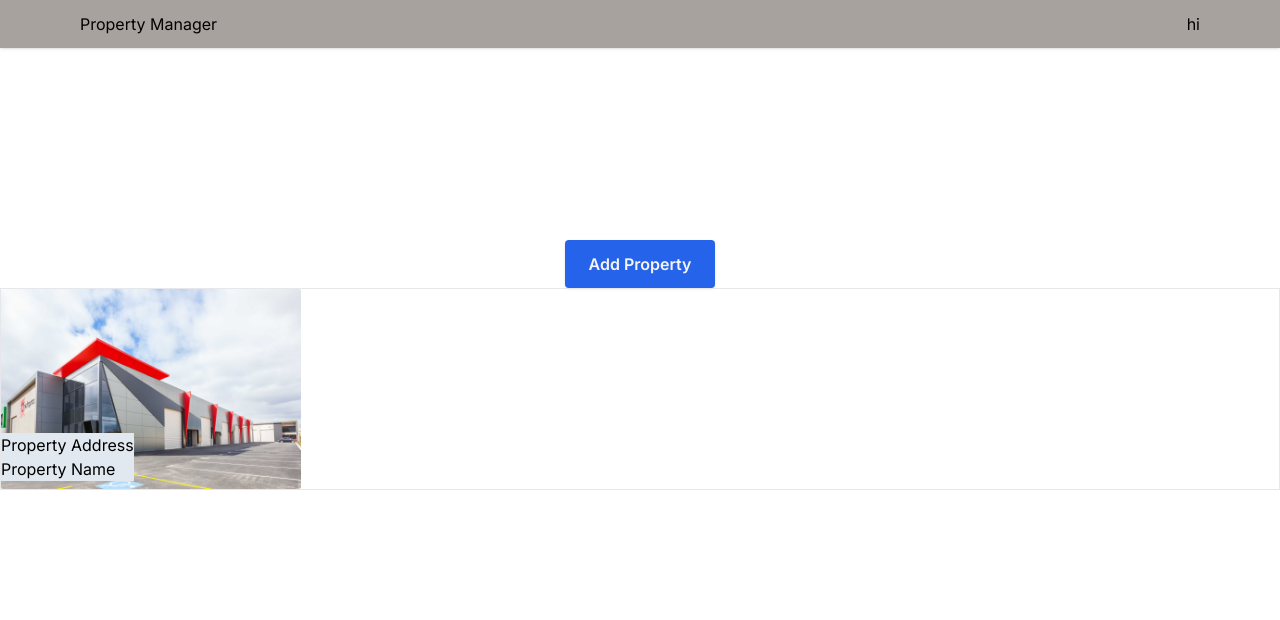
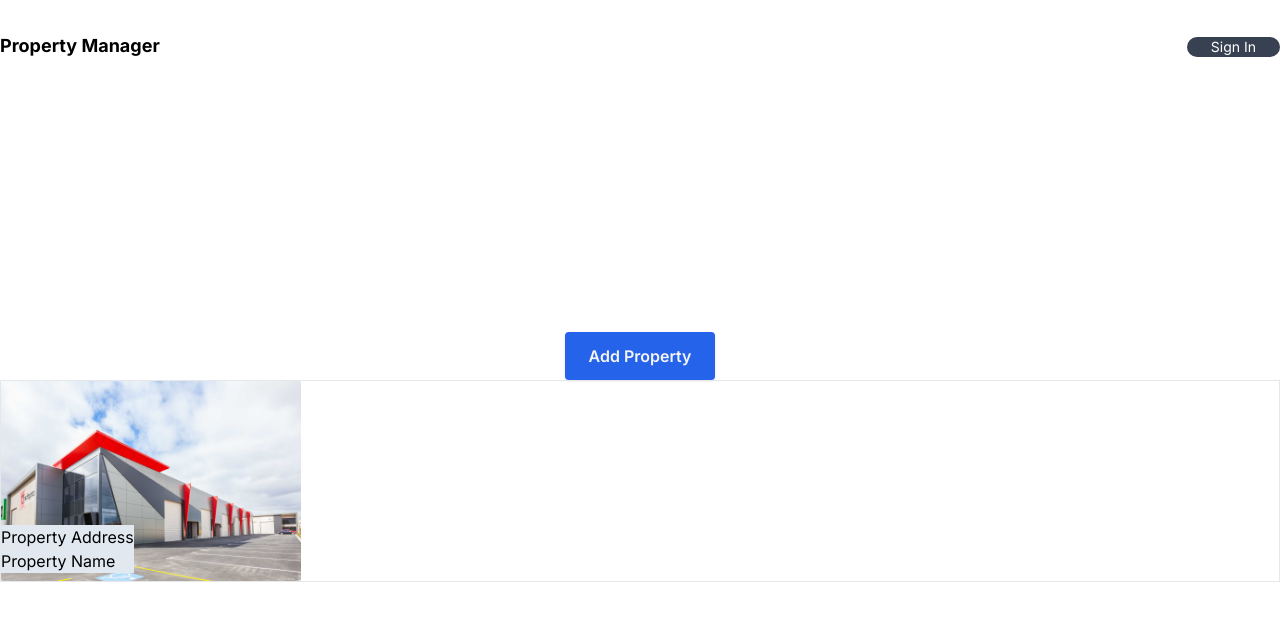
Before and after one commit to Dsackler/property-manager, a Next.js app: page / in a window 1280 px wide. Shown: the top 620 px of the page. Built offline with nearby package versions, Linux system fonts and the light colour scheme; no server answers.

Commit message:
Added sign in and logged in abilities

```diff
--- /dev/null
+++ b/app/auth/LoggedIn.tsx
@@ -0,0 +1,32 @@
+'use client';
+
+import Image from 'next/image';
+import { signOut } from 'next-auth/react';
+import Link from 'next/link';
+
+type User = {
+  image: string;
+};
+
+export default function Logged({ image }: User) {
+  return (
+    <li className='flex gap-8 items-center'>
+      <button
+        onClick={() => signOut()}
+        className='bg-gray-700 text-white text-sm px-6 py-2 rounded-md'
+      >
+        Sign Out
+      </button>
+      <Link href={'/'}>
+        <Image
+          width={64}
+          height={64}
+          className='w-14 rounded-full'
+          src={image}
+          alt=''
+          priority
+        />
+      </Link>
+    </li>
+  );
+}
--- /dev/null
+++ b/app/auth/NavBar.tsx
@@ -0,0 +1,26 @@
+import Link from 'next/link';
+import React, { useState } from 'react';
+import SignIn from './SignIn';
+import LoggedIn from './LoggedIn';
+import { getServerSession } from 'next-auth';
+import { authOptions } from '../../pages/api/auth/[...nextauth]';
+
+export default async function NavBar() {
+  const session = await getServerSession(authOptions);
+  return (
+    //flex justify-between items-center py-8
+    //w-full mx-auto px-4 sm:px-20 top-0 fixed z-50 shadow bg-stone-400
+    <nav className='flex justify-between items-center py-8'>
+      <Link href={'/'}>
+        <h1 className='font-bold text-lg'>Property Manager</h1>
+      </Link>
+      <ul className='flex items-center gap-6'>
+        {/*only show login screen if no user is signed in */}
+        {!session?.user && <SignIn />}
+        {/* show sign out if user is logged in. And pass user image */}
+        {session?.user && <LoggedIn image={session.user?.image || ''} />}
+        {/*have to add image in next.config*/}
+      </ul>
+    </nav>
+  );
+}
--- /dev/null
+++ b/app/auth/SignIn.tsx
@@ -0,0 +1,15 @@
+'use client';
+import { signIn } from 'next-auth/react';
+
+export default function SignIn() {
+  return (
+    <li className='list-none'>
+      <button
+        onClick={() => signIn()}
+        className='text-sm bg-gray-700 text-white py2 px-6 rounded-xl disabled:opacity-25'
+      >
+        Sign In
+      </button>
+    </li>
+  );
+}
--- a/app/layout.tsx
+++ b/app/layout.tsx
@@ -1,4 +1,5 @@
-import { NavBar } from '@/components/NavBar';
+// import { NavBar } from '@/app/auth/NavBar';
+import NavBar from './auth/NavBar';
 import './globals.css';
 import { Inter } from 'next/font/google';
 
--- a/app/page.tsx
+++ b/app/page.tsx
@@ -1,6 +1,5 @@
 import AddProperty from '@/components/AddProperty';
 import Property from '@/components/Property';
-import Image from 'next/image';
 
 export default function Home() {
   return (
--- a/components/NavBar.tsx
+++ /dev/null
@@ -1,19 +0,0 @@
-import Link from 'next/link';
-import React, { useState } from 'react';
-
-export const NavBar = () => {
-  return (
-    //flex justify-between items-center py-8
-    //w-full mx-auto px-4 sm:px-20 top-0 fixed z-50 shadow bg-stone-400
-    <nav className='w-full mx-auto px-4 sm:px-20 top-0 fixed z-50 shadow bg-stone-400'>
-      <div className='justify-between md:items-center md:flex'>
-        <div className='flex items-center justify-between py-3'>
-          <Link href={'/'}>
-            <h2>Property Manager</h2>
-          </Link>
-        </div>
-        <h1>hi</h1>
-      </div>
-    </nav>
-  );
-};
--- a/next.config.js
+++ b/next.config.js
@@ -1,4 +1,8 @@
 /** @type {import('next').NextConfig} */
-const nextConfig = {}
+const nextConfig = {
+    images: {
+        domains: ['lh3.googleusercontent.com', 'avatars.githubusercontent.com'] //need this for images from google and github
+    }
+}
 
 module.exports = nextConfig
--- a/package.json
+++ b/package.json
@@ -10,6 +10,7 @@
   },
   "dependencies": {
     "@auth/prisma-adapter": "^1.0.0",
+    "@next-auth/prisma-adapter": "^1.0.7",
     "@prisma/client": "^4.15.0",
     "@types/react": "18.2.9",
     "@types/react-dom": "18.2.4",
```
Also changed, not shown: 2 other files (tests, documents, lock files or other folders).
